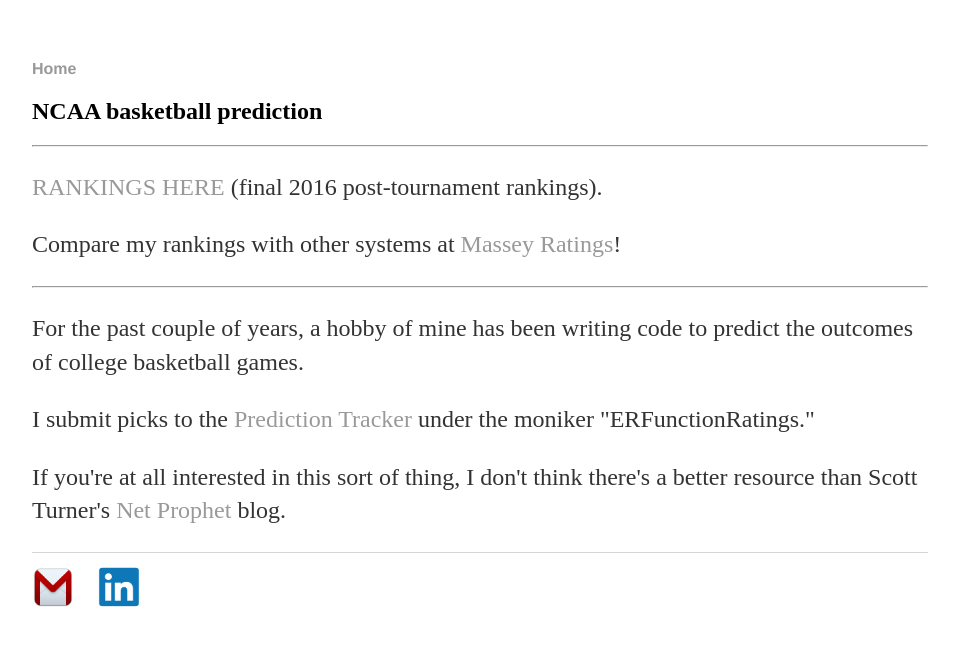
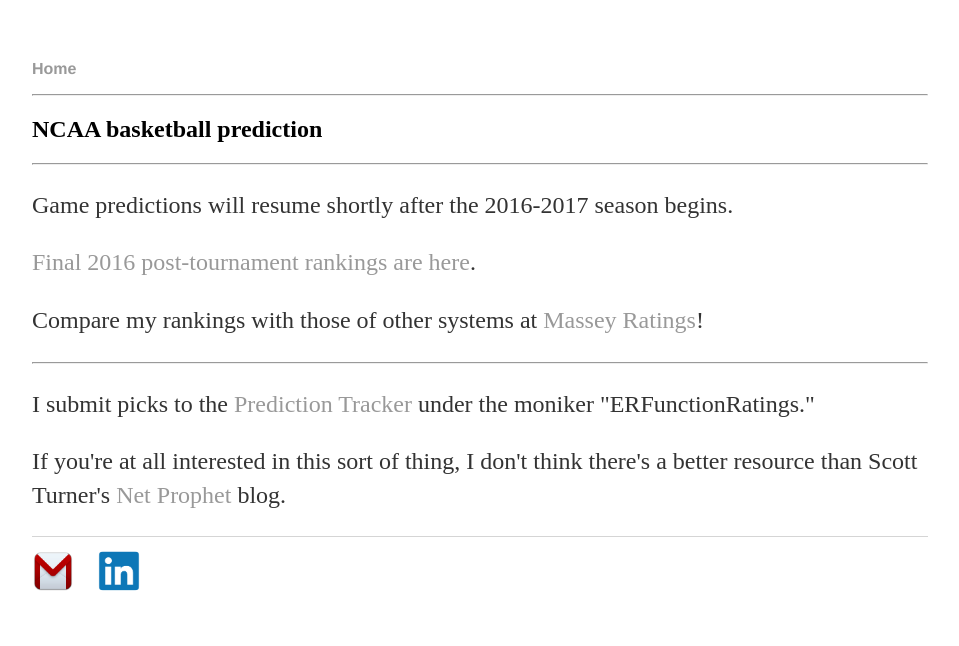
Before and after one commit to erikrforseth/erikrforseth.github.io, a Jekyll site: the page built from index.html, in a window 1280 px wide. Shown: the top 646 px of the page, without its empty margins (160-1119 px from the left). Built offline with Jekyll 4.4.1, drawn with Linux system fonts in a browser that asks for light colours.

Commit message:
See above.

```diff
--- a/index.html
+++ b/index.html
@@ -3,14 +3,15 @@ layout: default
 title: Erik Forseth
 ---
 <div class="blurb">
+  <hr>
+
   <h2>NCAA basketball prediction</h2>
 
   <hr>
-  <p> <a href="/rankings.html">RANKINGS HERE</a> (final 2016 post-tournament rankings). </p>
-  <p> Compare my rankings with other systems at <a href="http://www.masseyratings.com/cb/compare.htm">Massey Ratings</a>!</p>
+  <p> Game predictions will resume shortly after the 2016-2017 season begins.</p>
+  <p> <a href="/rankings.html">Final 2016 post-tournament rankings are here</a>. </p>
+  <p> Compare my rankings with those of other systems at <a href="http://www.masseyratings.com/cb/compare.htm">Massey Ratings</a>!</p>
   <hr>
-
-  <p>For the past couple of years, a hobby of mine has been writing code to predict the outcomes of college basketball games.</p>
 
   <p>I submit picks to the <a href="http://www.thepredictiontracker.com/basketball.php">Prediction Tracker</a> under the moniker "ERFunctionRatings."
   <p>If you're at all interested in this sort of thing, I don't think there's a better resource than Scott Turner's <a href = "http://netprophetblog.blogspot.com/">Net Prophet</a> blog.</p>
```
